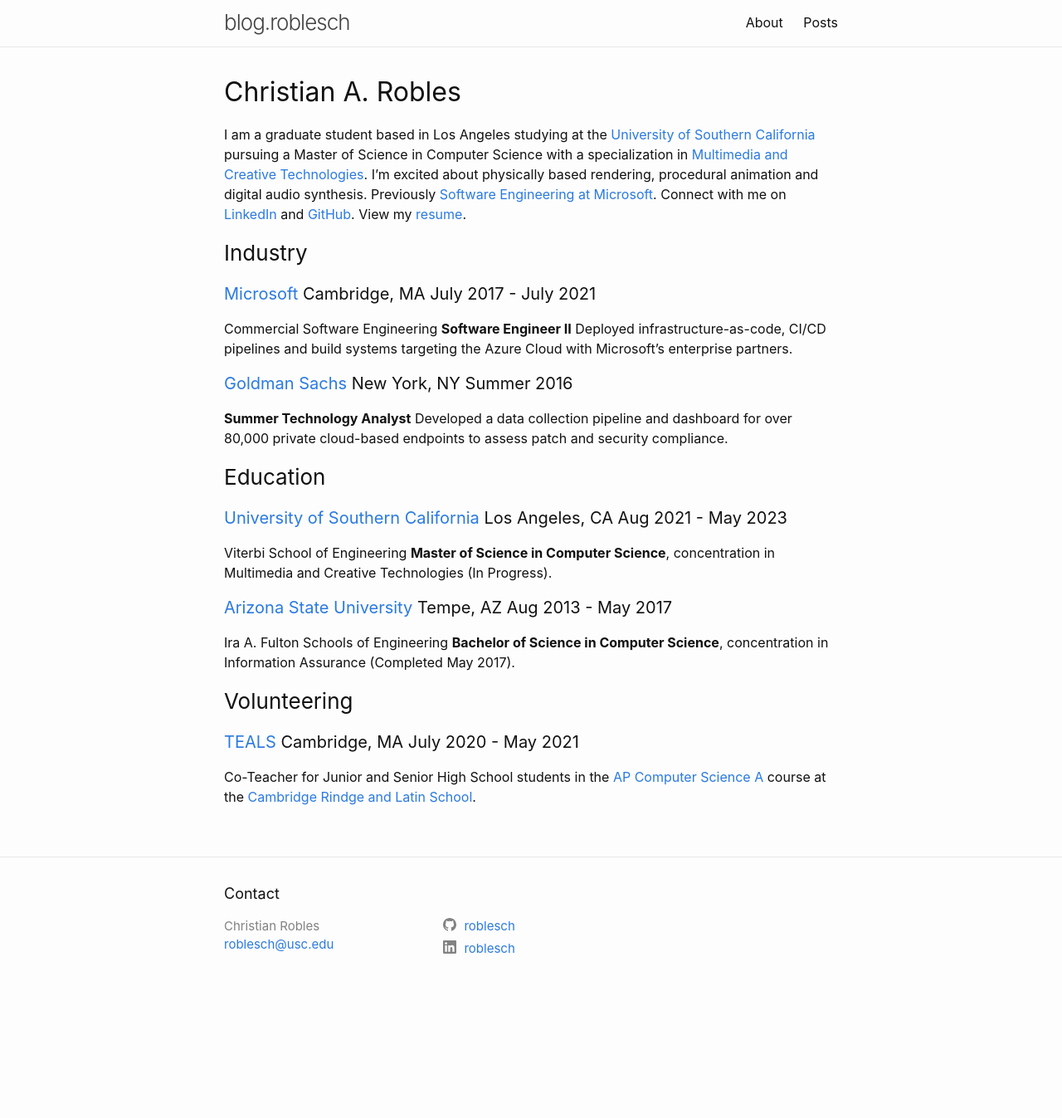
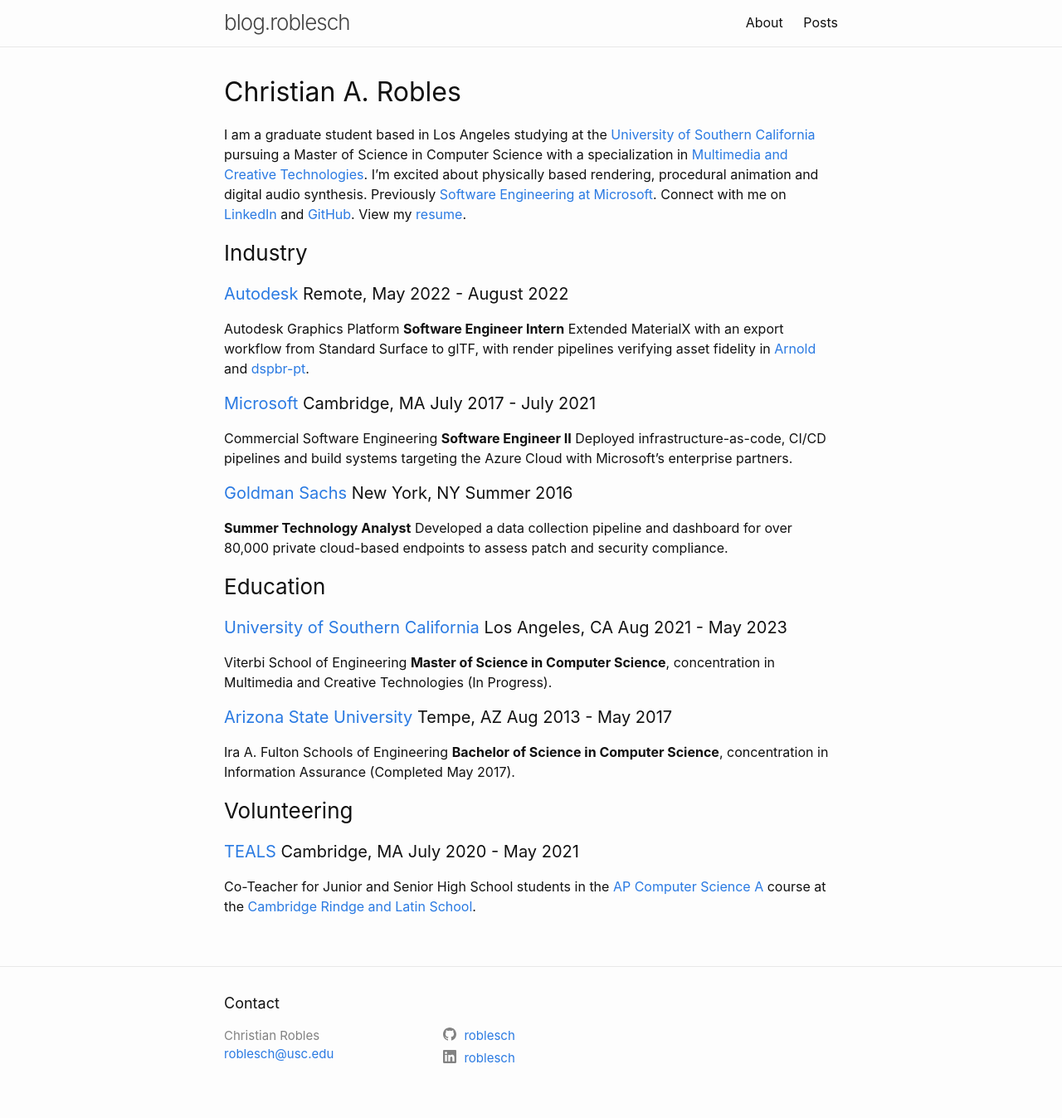
Before and after one commit to roblesch/roblesch.github.io, a Jekyll site: the page built from about.md, in a window 1280 px wide. Shown: the whole page at 83% size. Built offline with Jekyll 4.4.1, drawn with Linux system fonts in a browser that asks for light colours; nearby versions of some CDN libraries; before the commit the page ends 1215 px from its top, so only the background shows below that.

Commit message:
update resume/about

```diff
--- a/about.md
+++ b/about.md
@@ -9,6 +9,10 @@ permalink: /about/
 I am a graduate student based in Los Angeles studying at the [University of Southern California](https://viterbischool.usc.edu/) pursuing a Master of Science in Computer Science with a specialization in [Multimedia and Creative Technologies](https://www.youtube.com/watch?v=DR71wKEFmGs). I'm excited about physically based rendering, procedural animation and digital audio synthesis. Previously [Software Engineering at Microsoft](https://devblogs.microsoft.com/cse/). Connect with me on [LinkedIn](https://www.linkedin.com/in/roblesch/) and [GitHub](https://github.com/roblesch/). View my [resume](/assets/robles_christian_resume.pdf).
 
 ### Industry
+
+#### [Autodesk](https://www.autodesk.com/) Remote, May 2022 - August 2022
+
+Autodesk Graphics Platform **Software Engineer Intern** Extended MaterialX with an export workflow from Standard Surface to glTF, with render pipelines verifying asset fidelity in [Arnold](https://www.autodesk.com/products/arnold/overview?term=1-YEAR&tab=subscription) and [dspbr-pt](https://github.com/DassaultSystemes-Technology/dspbr-pt).
 
 #### [Microsoft](https://devblogs.microsoft.com/cse/) Cambridge, MA July 2017 - July 2021
 
```
Also changed, not shown: Gemfile.lock, 2 other files.
